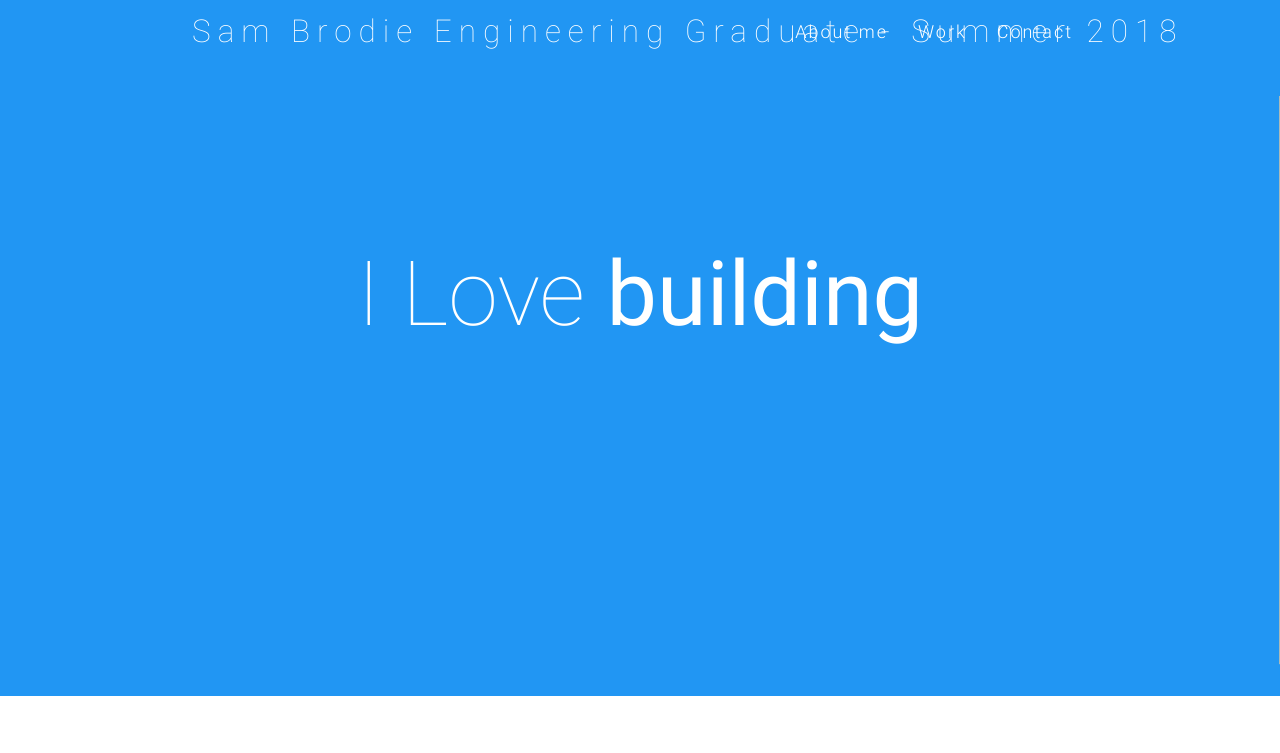
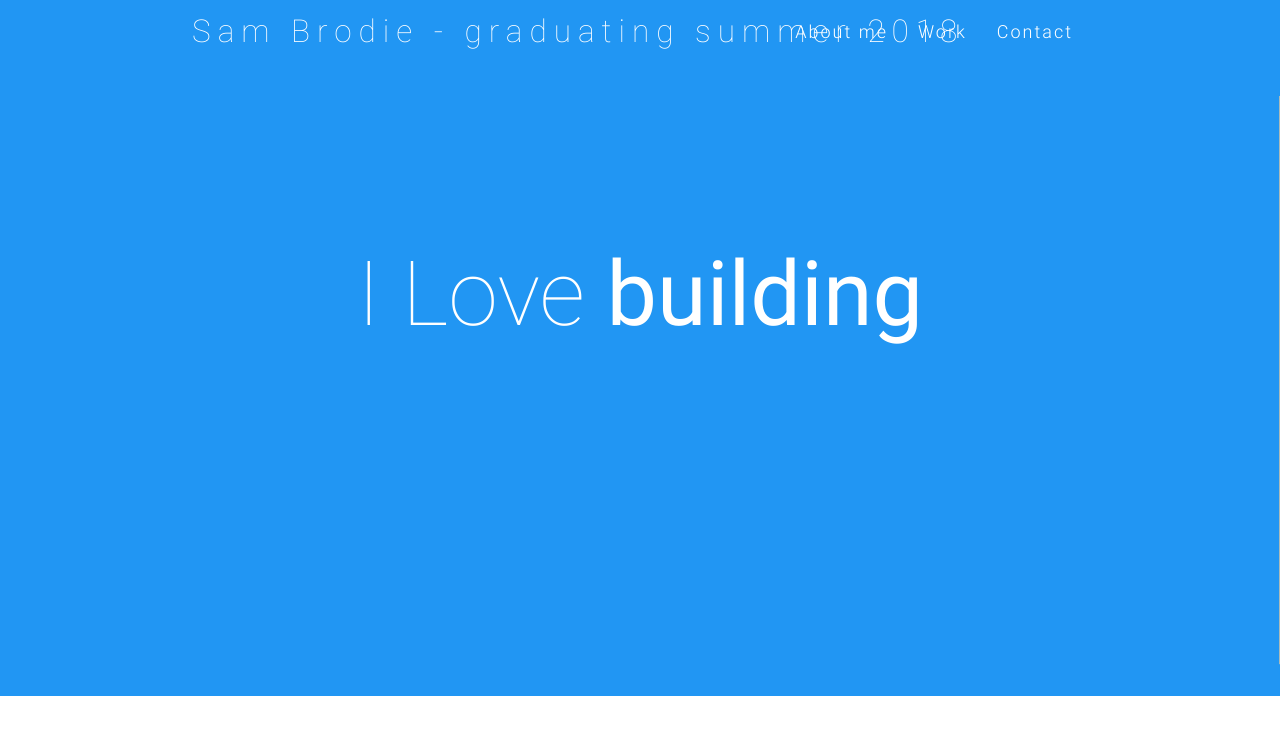
Before and after one commit to SamB100/SamB100.github.io, a plain HTML site: page index.html in a window 1280 px wide. Shown: the top 753 px of the page. Drawn offline with Linux system fonts and the light colour scheme.

Commit message:
changed top bit

```diff
--- a/index.html
+++ b/index.html
@@ -30,7 +30,7 @@
             <div class="nav-wrapper">
             <a href="#" id="logo-container" class="brand-logo">
                 <!-- The title at the top of the page -->
-                Sam Brodie Engineering Graduate - Summer 2018
+                Sam Brodie - graduating summer 2018
                 </a>
                 <ul class="right hide-on-med-and-down">
                     <!-- The navigation bar for big screens -->
```
